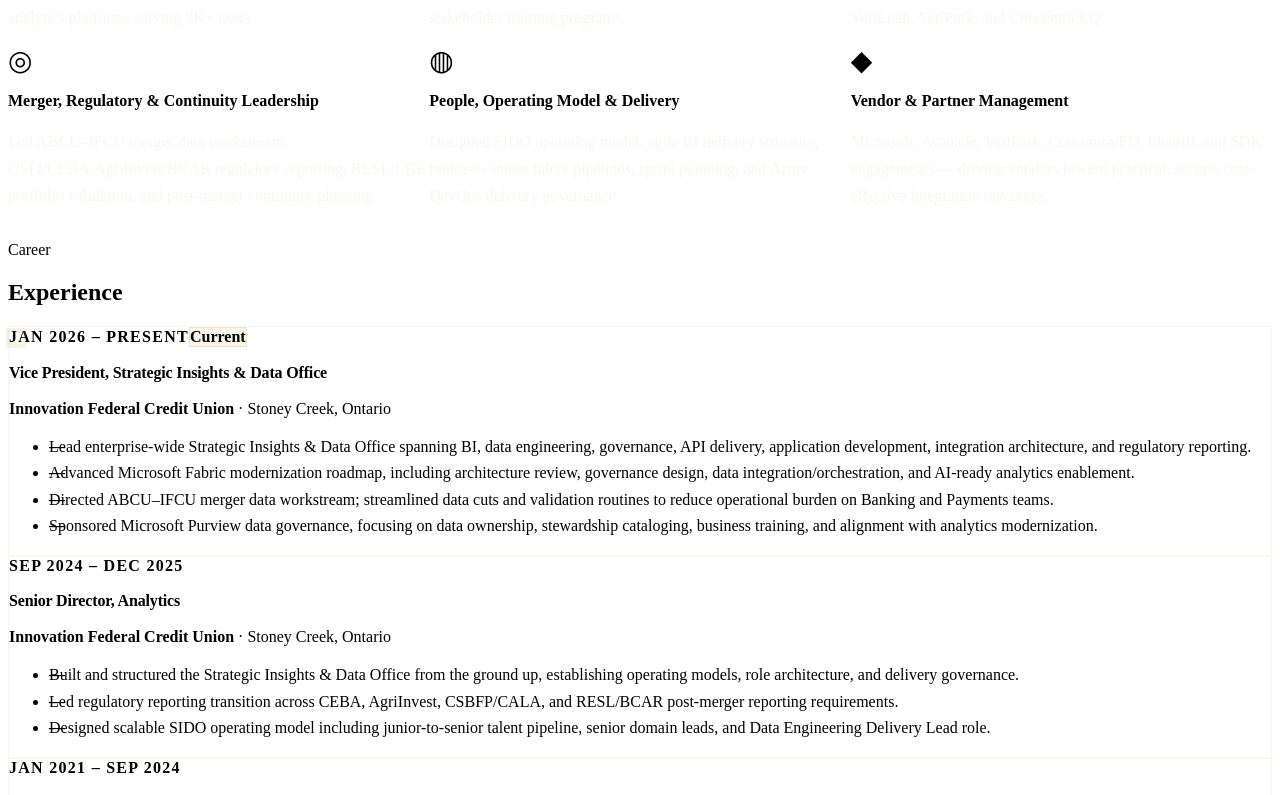
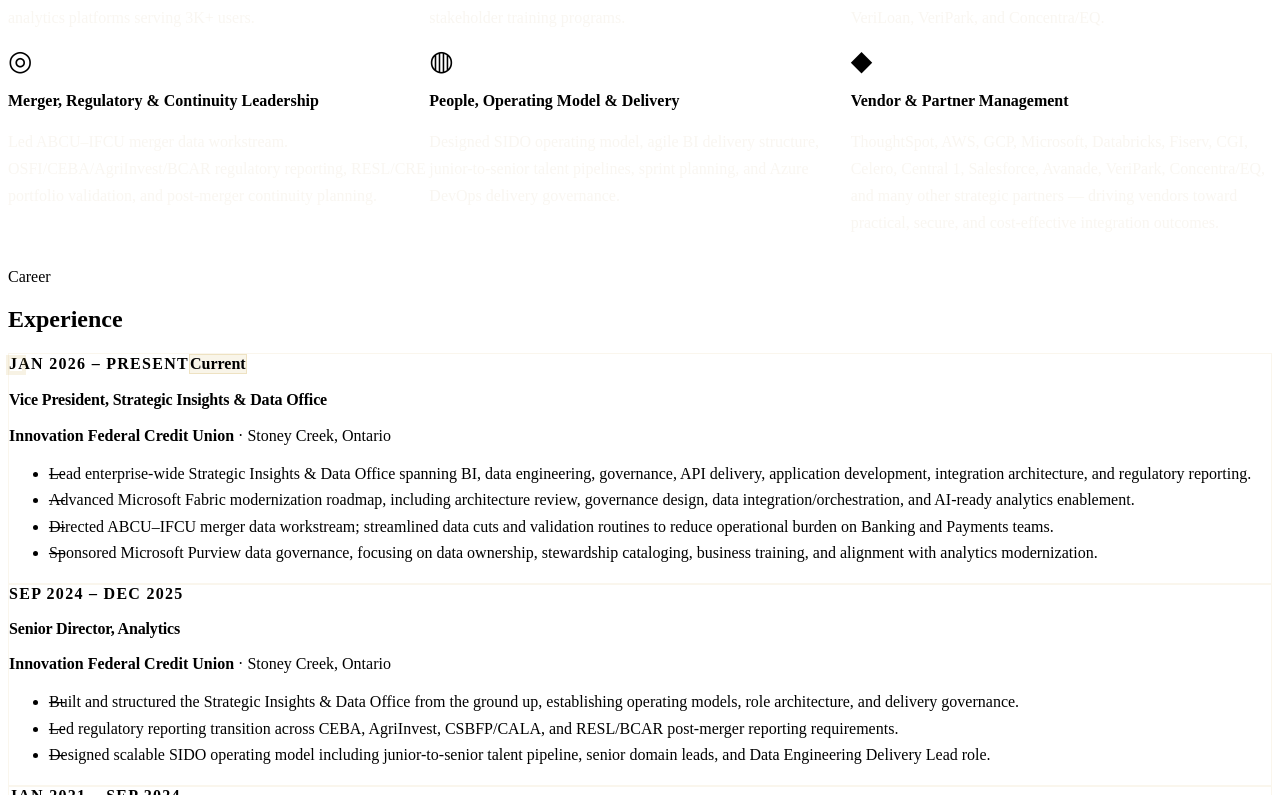
Before and after one commit to 15wim/work-website, a React (Vite) app: page /#/ in a window 1280 px wide. Shown: the part 1585-2380 px from the top of the page. Built offline with nearby package versions, Linux system fonts and the light colour scheme; the HTML template or start-up script is replaced by a standard one.

Commit message:
content: update highlights, vendor partners, certifications, and skills

```diff
--- a/src/data/content.ts
+++ b/src/data/content.ts
@@ -48,7 +48,7 @@
     icon: '◆',
     title: 'Vendor & Partner Management',
     description:
-      'Microsoft, Avanade, VeriPark, Concentra/EQ, Identifi, and SDK engagements — driving vendors toward practical, secure, cost-effective integration outcomes.',
+      'ThoughtSpot, AWS, GCP, Microsoft, Databricks, Fiserv, CGI, Celero, Central 1, Salesforce, Avanade, VeriPark, Concentra/EQ, and many other strategic partners — driving vendors toward practical, secure, and cost-effective integration outcomes.',
   },
 ];
 
@@ -154,12 +154,12 @@
   {
     category: 'Databases & Cloud',
     icon: '⬡',
-    skills: ['SQL Server', 'Azure Synapse', 'Microsoft Fabric', 'GCP', 'AWS', 'DB2', 'Hive', 'Oracle'],
+    skills: ['SQL Server', 'Azure', 'Microsoft Fabric', 'GCP', 'AWS', 'DB2', 'Hive', 'Oracle', 'AEM'],
   },
   {
     category: 'Tools & Platforms',
     icon: '◈',
-    skills: ['Microsoft Purview', 'Azure DevOps', 'Azure Data Factory', 'JIRA', 'Bitbucket', 'Dynamics 365', 'Salesforce'],
+    skills: ['Microsoft Purview', 'Azure DevOps', 'Azure Data Factory', 'JIRA', 'Bitbucket', 'Dynamics 365', 'Salesforce', 'VS Code', 'Cursor', 'SSMS', 'R Studio', 'Spyder', 'Toad', 'ACL', 'CRON'],
   },
 ];
 
@@ -192,14 +192,18 @@
 export const certifications: CertItem[] = [
   { id: 'cip', name: 'Chartered Insurance Professional (C.I.P)', issuer: 'Insurance Institute of Canada' },
   { id: 'sas', name: 'SAS Certified Predictive Modeler', issuer: 'SAS Institute' },
+  { id: 'azure-fundamentals', name: 'Azure Fundamentals (AZ-900)', issuer: 'Microsoft' },
+  { id: 'fabric', name: 'Modern Data Architecture Fundamentals with Microsoft Fabric', issuer: 'Microsoft' },
   { id: 'bigdata', name: 'Big Data Foundations: Techniques & Concepts', issuer: 'IBM' },
+  { id: 'vibe-coding', name: 'Vibe Coding for Data Analysts', issuer: 'LinkedIn Learning' },
+  { id: 'systems-analysis', name: 'Introduction to Systems Analysis', issuer: 'LinkedIn Learning' },
   { id: 'r', name: 'R Statistics Essential Training', issuer: 'LinkedIn Learning' },
   { id: 'csharp', name: 'C# & .NET: Programming', issuer: 'LinkedIn Learning' },
   { id: 'devops', name: 'DevOps Masterclass', issuer: 'Udemy' },
 ];
 
 export const highlights: HighlightStat[] = [
-  { id: 'years', target: 15, prefix: '', suffix: '+', label: 'Years in Financial Services & Data' },
+  { id: 'years', target: 20, prefix: '', suffix: '+', label: 'Years in Financial Services & Data' },
   { id: 'portfolio', target: 40, prefix: '$', suffix: 'B+', label: 'Portfolio Value Overseen' },
   { id: 'reports', target: 80, prefix: '', suffix: '+', label: 'Analytics Reports Monthly' },
   { id: 'users', target: 3, prefix: '', suffix: 'K+', label: 'Analytics Platform Users' },
```
